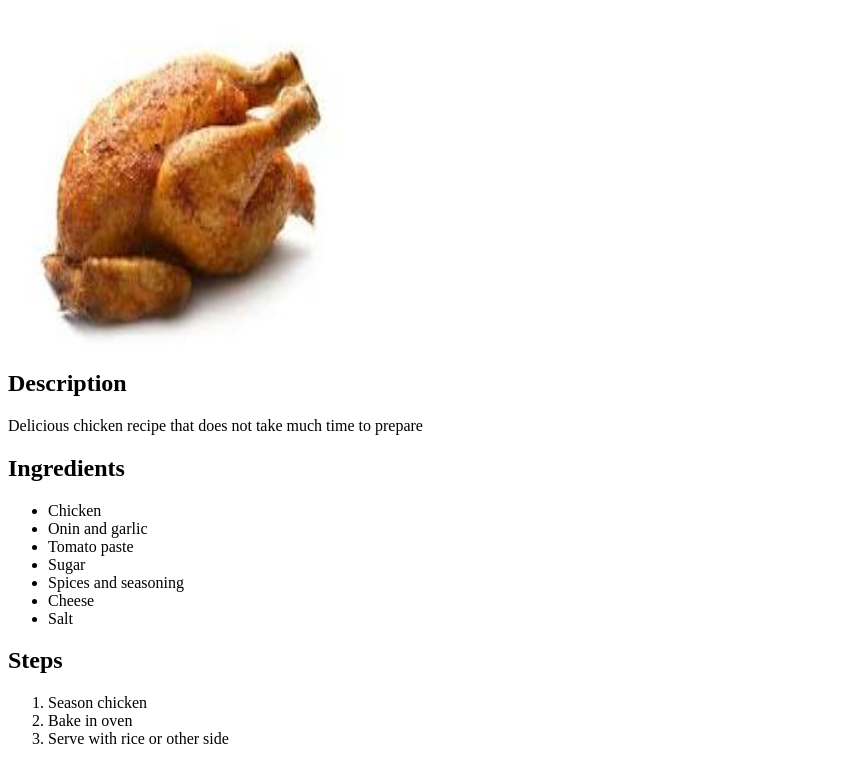
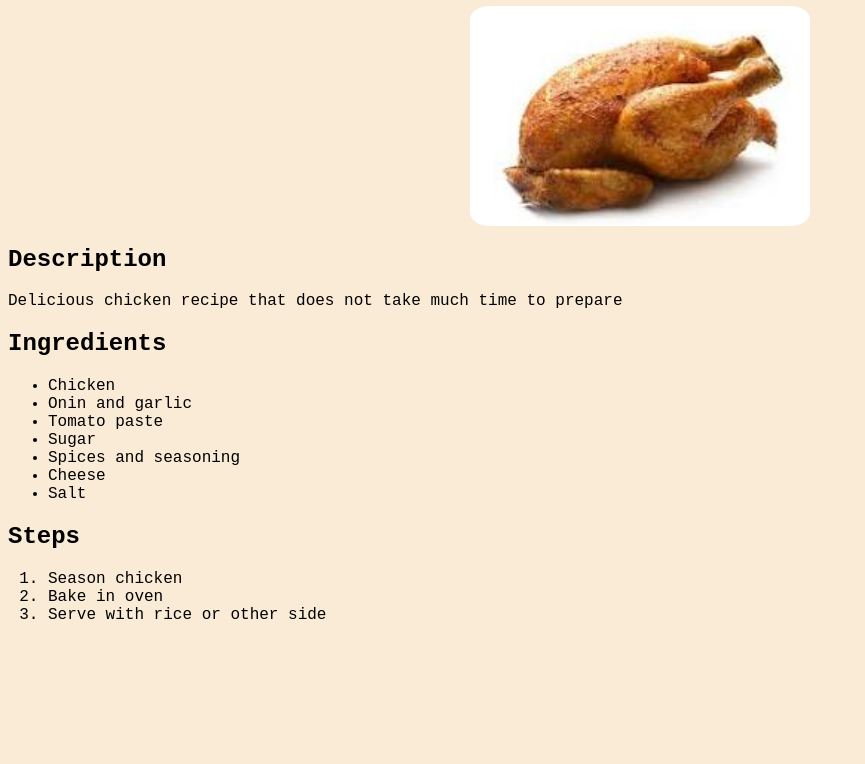
Before and after one commit to Oloow22/odin-recipes, a plain HTML site: page recipes/chicken.html in a window 1280 px wide. Shown: the part 74-838 px from the top of the page, without its empty margins (0-865 px from the left). After the commit the page ends 800 px from the top, so only its background shows below. Drawn offline with Linux system fonts and the light colour scheme.

Commit message:
Add css styling to the pages

```diff
--- a/recipes/chicken.html
+++ b/recipes/chicken.html
@@ -3,10 +3,13 @@
     <head>
         <meta charset="UTF-8">
         <title>Chicken</title>
+        <link rel="stylesheet" href="../style.css">
     </head>
     <body>
     <h1>Chicken</h1>
-    <img src="../images/chicken.jpeg" height="340" width="340">
+    <div class="imagecontainer">
+        <img src="../images/chicken.jpeg" height="340" width="340" >
+        </div>
     <h2>Description</h2>
 
     <p>Delicious chicken recipe that does not take much time to prepare</p>
--- /dev/null
+++ b/style.css
@@ -0,0 +1,20 @@
+body{
+    background-color: antiquewhite;
+}
+
+*{
+    font-family: 'Courier New', Courier, monospace;
+}
+
+img{
+    width: 300;
+    height: auto;
+    border-radius: 6%;
+    align-self: center;
+}
+
+.imagecontainer{
+    display: flex;
+    justify-content: center;
+    align-items: center;
+}
```
Also changed, not shown: index.html (+1 -0 lines), recipes/lasagna.html (+4 -1 lines), recipes/salad.html (+4 -1 lines).
